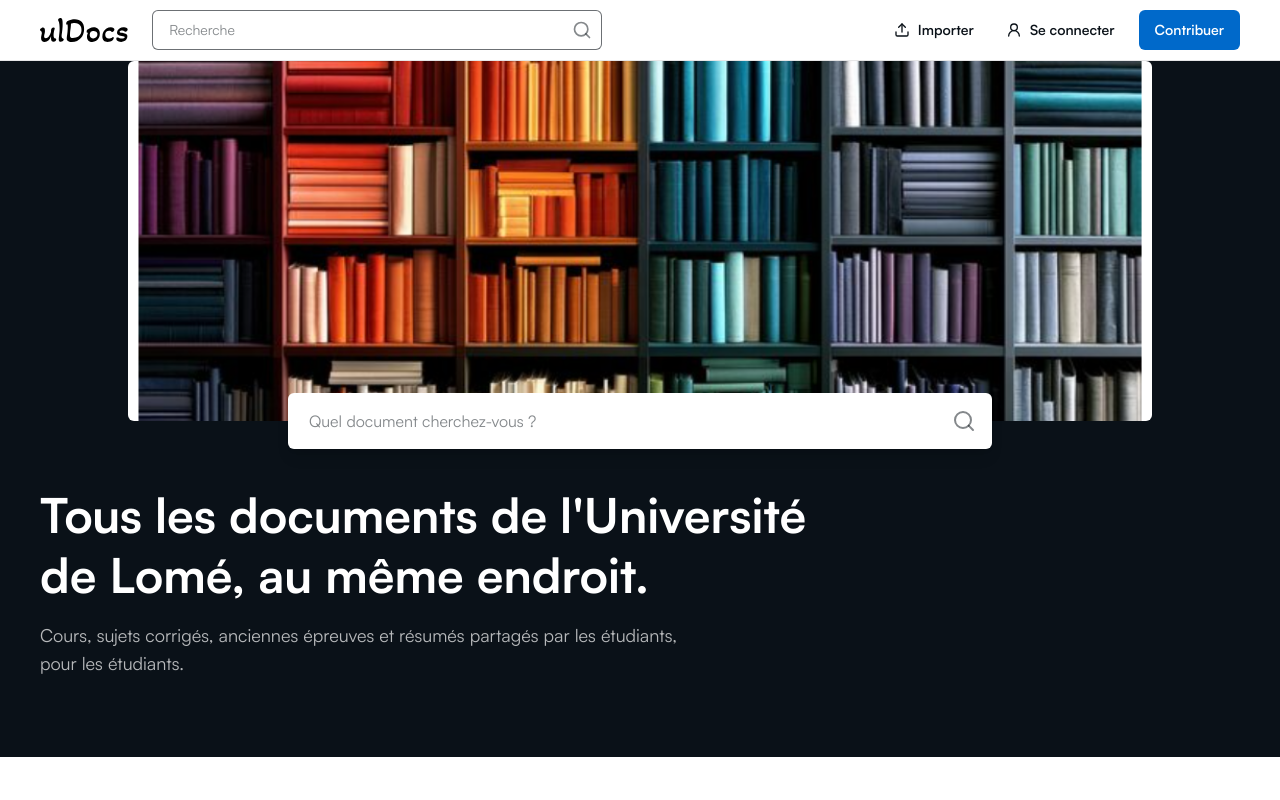
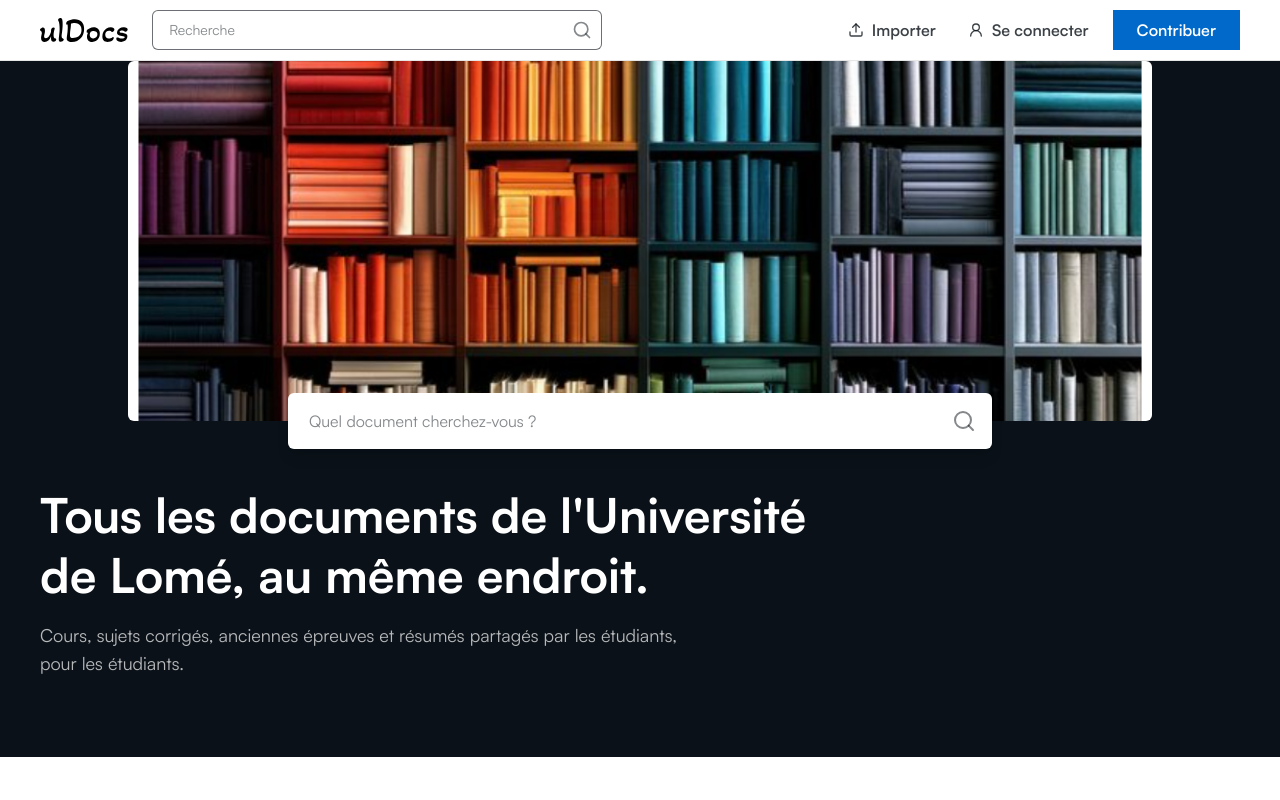
Before and after one commit to Rahim10020/uldocs.web, a Next.js app in the folder apps/web/: page / in a window 1280 px wide. Shown: the top 800 px of the page. Built offline with nearby package versions, Linux system fonts and the light colour scheme; no server answers.

Commit message:
fix header design

```diff
--- a/apps/web/components/shared/header.tsx
+++ b/apps/web/components/shared/header.tsx
@@ -29,7 +29,7 @@ export function Header() {
           />
         </Link>
 
-        <div className="min-w-0 flex-1 lg:w-[450px] lg:flex-none">
+        <div className="min-w-0 flex-1 lg:w-112.5 lg:flex-none">
           <SearchBar placeholder="Recherche" />
         </div>
 
@@ -39,19 +39,19 @@ export function Header() {
         >
           <Link
             href={routes.newDocument}
-            className="inline-flex h-10 items-center gap-2 rounded-md px-3 text-sm font-semibold text-black transition-colors hover:bg-black-5 focus-visible:outline-none focus-visible:ring-2 focus-visible:ring-primary-40"
+            className="inline-flex h-10 items-center gap-2 rounded-md px-3 text-md font-semibold text-black-80 transition-colors hover:text-black-90 focus-visible:outline-none focus-visible:ring-2 focus-visible:ring-primary-40"
           >
             <Upload aria-hidden className="size-4" />
             Importer
           </Link>
           <Link
             href={routes.login}
-            className="inline-flex h-10 items-center gap-2 rounded-md px-3 text-sm font-semibold text-black transition-colors hover:bg-black-5 focus-visible:outline-none focus-visible:ring-2 focus-visible:ring-primary-40"
+            className="inline-flex h-10 items-center gap-2 rounded-md px-3 text-md font-semibold text-black-80 transition-colors hover:text-black-90 focus-visible:outline-none focus-visible:ring-2 focus-visible:ring-primary-40"
           >
             <UserRound aria-hidden className="size-4" />
             Se connecter
           </Link>
-          <ButtonLink href={routes.newDocument} className="ml-1 text-sm">
+          <ButtonLink href={routes.newDocument} className="ml-1 text-md">
             Contribuer
           </ButtonLink>
         </nav>
--- a/apps/web/components/ui/button.tsx
+++ b/apps/web/components/ui/button.tsx
@@ -12,7 +12,7 @@ const VARIANTS: Record<ButtonVariant, string> = {
 };
 
 const SIZES: Record<ButtonSize, string> = {
-	md: "h-10 px-4 text-base",
+  md: "h-10 px-6 text-base",
   sm: "h-9 px-3 text-sm",
 };
 
@@ -29,7 +29,7 @@ export function buttonStyles({
   className,
 }: ButtonStylesOptions = {}) {
   return cn(
-		"inline-flex shrink-0 items-center justify-center gap-2 whitespace-nowrap rounded-md font-semibold transition-colors focus-visible:outline-none focus-visible:ring-2 focus-visible:ring-primary-40 focus-visible:ring-offset-2 disabled:pointer-events-none disabled:opacity-50",
+    "inline-flex shrink-0 items-center justify-center gap-2 whitespace-nowrap font-semibold transition-colors focus-visible:outline-none focus-visible:ring-2 focus-visible:ring-primary-40 focus-visible:ring-offset-2 disabled:pointer-events-none disabled:opacity-50",
     VARIANTS[variant],
     SIZES[size],
     className,
```
Lines whose indentation alone changed are shown as unchanged.
